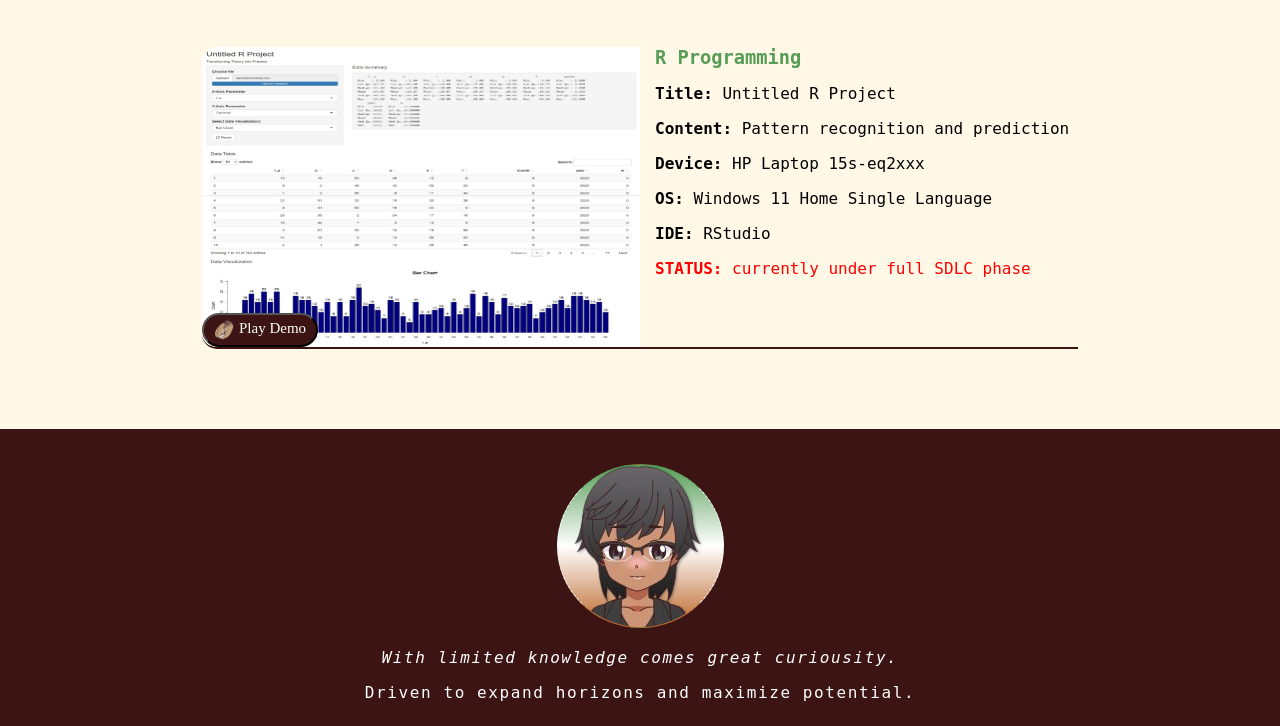
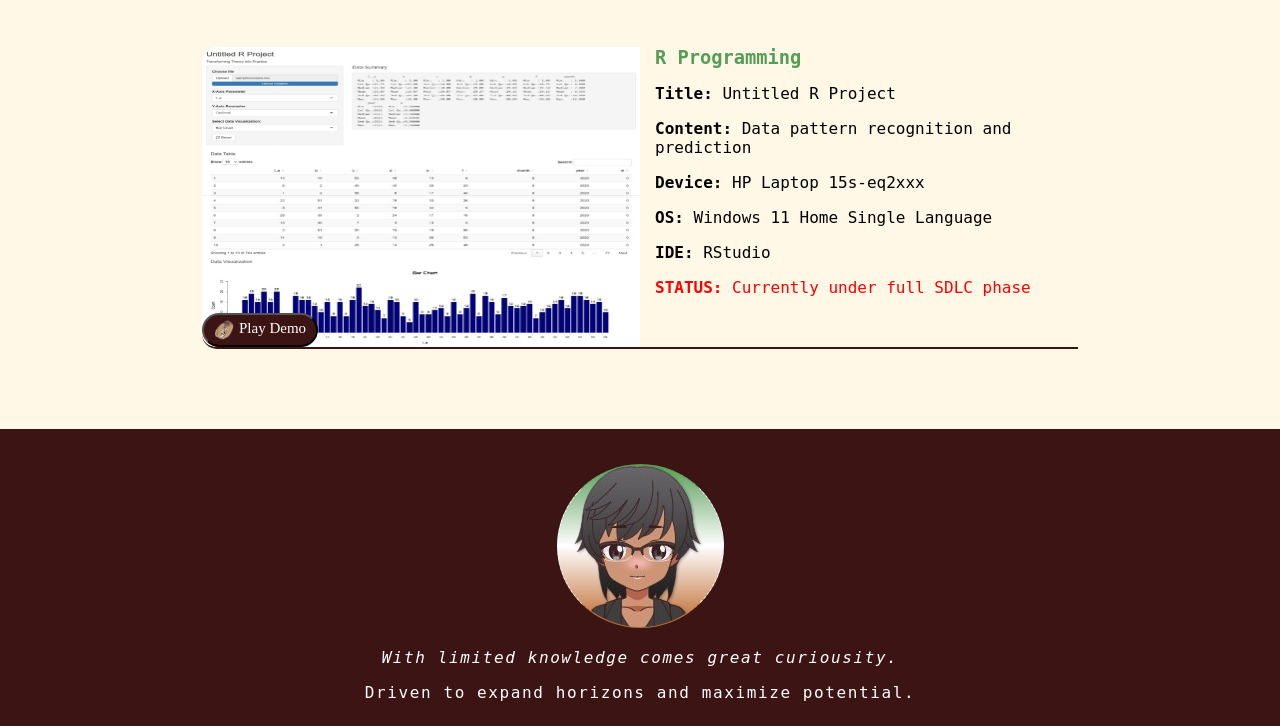
Before and after one commit to pmccc-profile/online-portfolio, a plain HTML site: page index.html in a window 1280 px wide. Shown: the part 1492-2218 px from the top of the page. Drawn offline with Linux system fonts and the light colour scheme; a web font is replaced by a local one.

Commit message:
index.html

```diff
--- a/index.html
+++ b/index.html
@@ -86,11 +86,11 @@
                             <div class="proj-desc">
                                 <h3><b>R Programming</b></h3>
                                 <p><b>Title:</b> Untitled R Project</p>
-                                <p><b>Content:</b> Pattern recognition and prediction</p>
+                                <p><b>Content:</b> Data pattern recognition and prediction</p>
                                 <p><b>Device:</b> HP Laptop 15s-eq2xxx</p>
                                 <p><b>OS:</b> Windows 11 Home Single Language</p>
                                 <p><b>IDE:</b> RStudio</p>
-                                <p style="color: red;"><b>STATUS:</b> currently under full SDLC phase</p>
+                                <p style="color: red;"><b>STATUS:</b> Currently under full SDLC phase</p>
                                 <button id="playdemo-r" class="button" onmousedown="popModal()" onmouseover="projImg_hover" onmouseout="projImg_nohover">
                                 <span><img src="files/img/coffeebean_light.png" class="projImg"/></span>Play Demo</button>
                             </div>
```
